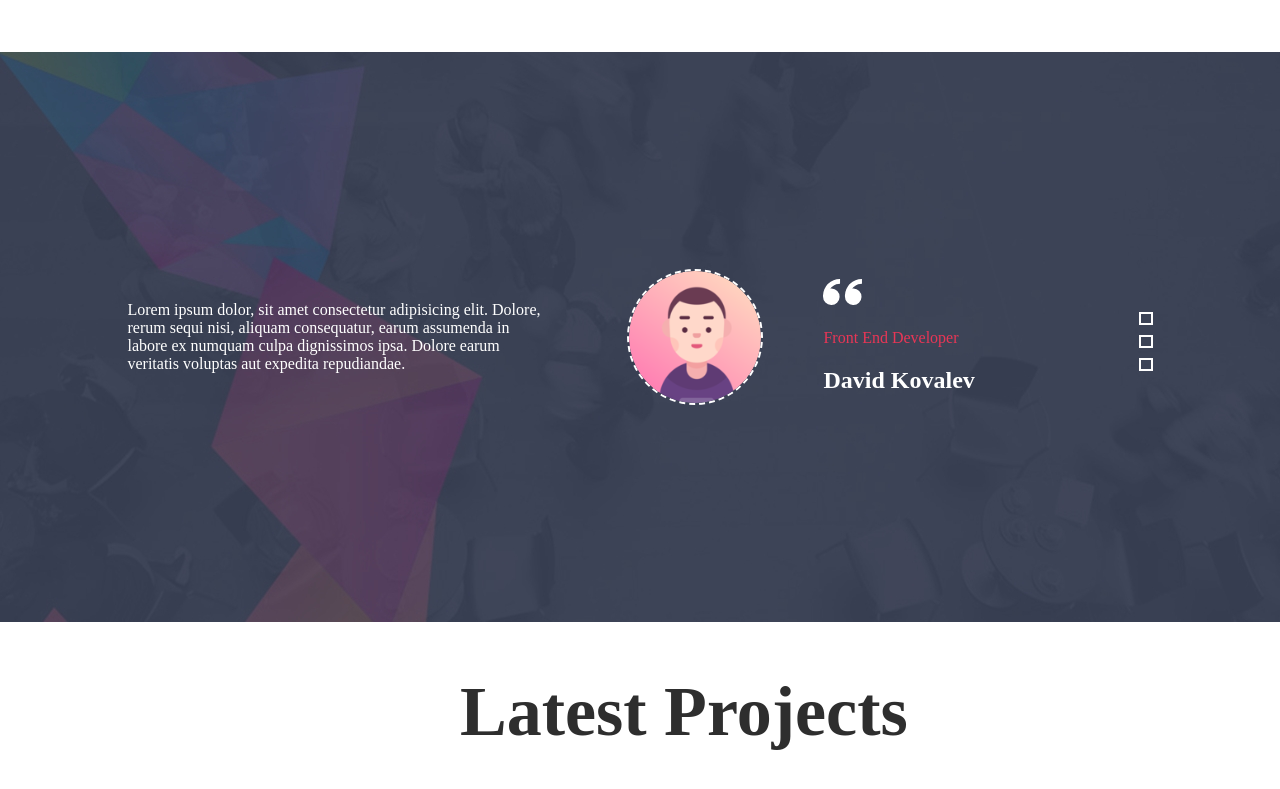
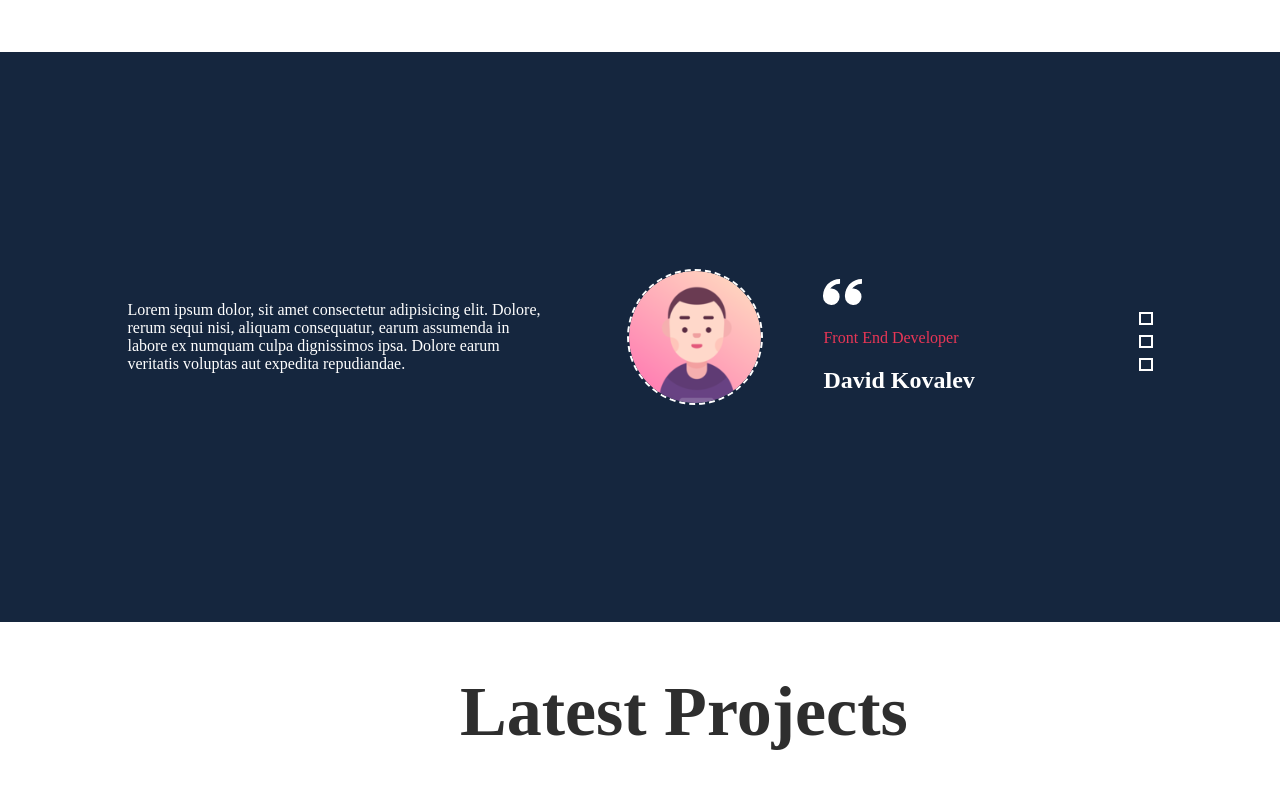
Before and after one commit to Lelabeshidze/portfolio-website, a plain HTML site: page index.html in a window 1280 px wide. Shown: the part 2510-3299 px from the top of the page. Drawn offline with Linux system fonts and the light colour scheme.

Commit message:
Update style.css

```diff
--- a/Style/style.css
+++ b/Style/style.css
@@ -467,11 +467,11 @@ header img {
 	visibility: visible;
 }
 .recomendation{
-background-image: url("/Images/clip.jpg");
+/* background-image: url("/Images/clip.jpg");
 background-size: cover;
 background-repeat: no-repeat;
 background-position-x: center;
-background-position-y: center;
+background-position-y: center; */
 background-color: #15263E;
 max-width: 2000px;
 width:100%;
```
